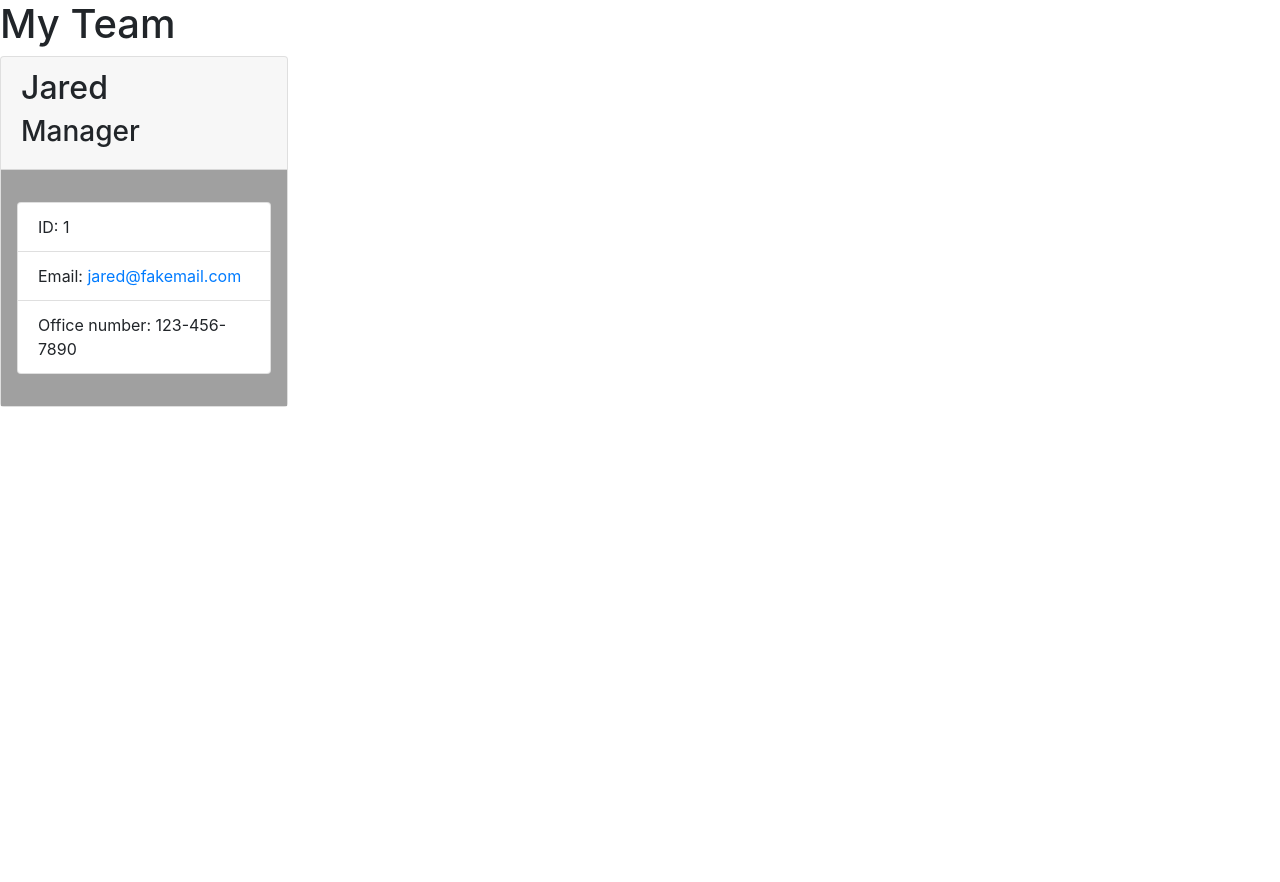
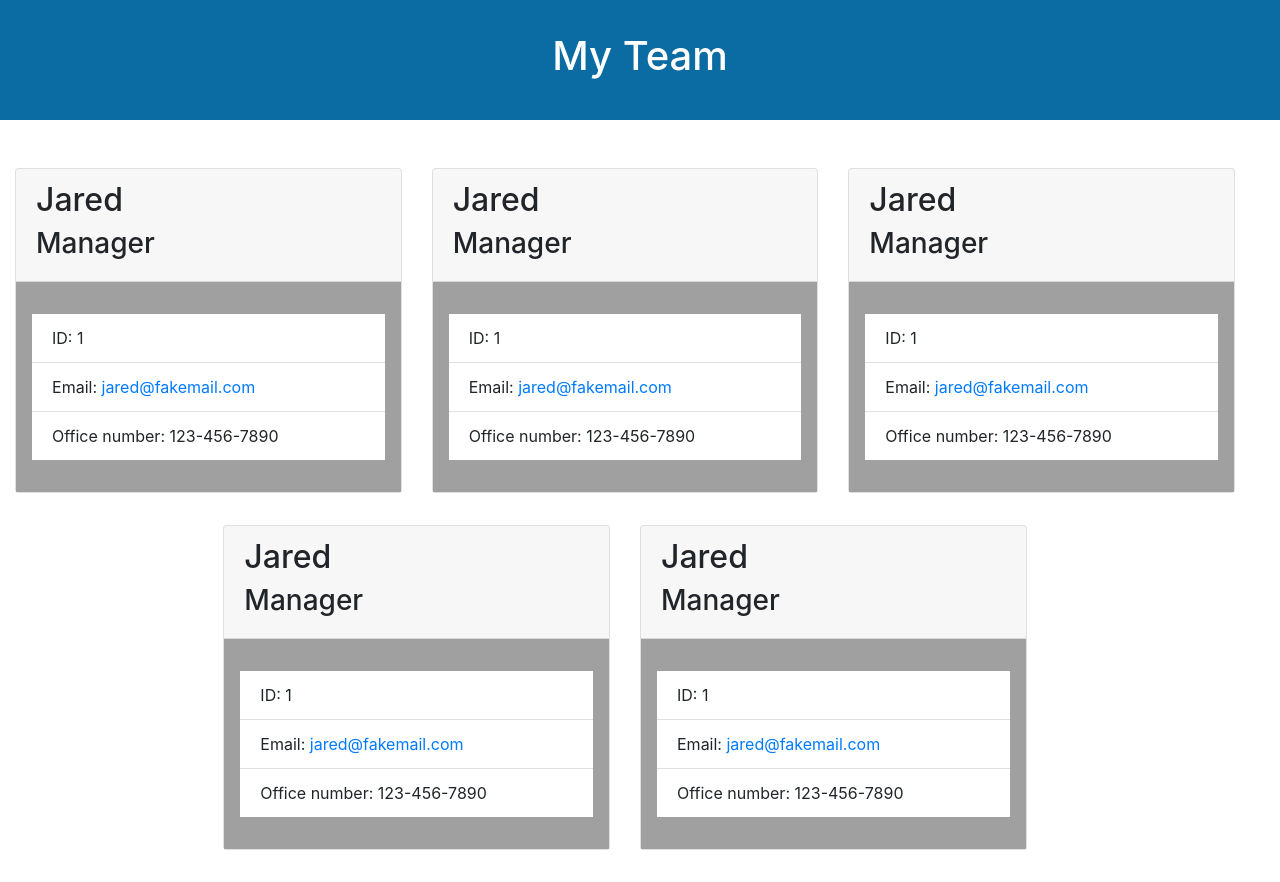
Before and after one commit to arielle-elak/Team-Profile-Generator, a website: page dist/index.html in a window 1280 px wide. Before the commit the page ends 800 px from the top, so only its background shows below. Drawn offline with nearby package versions, Linux system fonts and the light colour scheme.

Commit message:
Replicated flex behavior from example asset image

```diff
--- a/dist/index.html
+++ b/dist/index.html
@@ -15,20 +15,89 @@
     <header>
         <h1>My Team</h1>
     </header>
-    <main>
-        <div class="card" style="width: 18rem;">
+
+    <main class="container-fluid row teamCardGroup">
+
+        <div class="col-12 col-sm-6 col-md-4 col-lg-4">
+            <div class="card teamCard">
                 <div class="card-header">
                     <h2>Jared</h2>
                     <h3>Manager</h3>
                 </div>
                 <div class="outerGroup">
-                <ul class="list-group innerGroup">
+                    <ul class="list-group list-group-flush innerGroup">
                         <li class="list-group-item">ID: 1</li>
                         <li class="list-group-item">Email: <a href="mailto:jared@fakemail.com">jared@fakemail.com</a></li>
                         <li class="list-group-item">Office number: 123-456-7890</li>
                     </ul>
                 </div>
             </div>
+        </div>
+
+        <div class="col-12 col-sm-6 col-md-4 col-lg-4">
+            <div class="card teamCard">
+                <div class="card-header">
+                    <h2>Jared</h2>
+                    <h3>Manager</h3>
+                </div>
+                <div class="outerGroup">
+                    <ul class="list-group list-group-flush innerGroup">
+                        <li class="list-group-item">ID: 1</li>
+                        <li class="list-group-item">Email: <a href="mailto:jared@fakemail.com">jared@fakemail.com</a></li>
+                        <li class="list-group-item">Office number: 123-456-7890</li>
+                    </ul>
+                </div>
+            </div>
+        </div>
+
+        <div class="col-12 col-sm-6 col-md-4 col-lg-4">
+            <div class="card teamCard">
+                <div class="card-header">
+                    <h2>Jared</h2>
+                    <h3>Manager</h3>
+                </div>
+                <div class="outerGroup">
+                    <ul class="list-group list-group-flush innerGroup">
+                        <li class="list-group-item">ID: 1</li>
+                        <li class="list-group-item">Email: <a href="mailto:jared@fakemail.com">jared@fakemail.com</a></li>
+                        <li class="list-group-item">Office number: 123-456-7890</li>
+                    </ul>
+                </div>
+            </div>
+        </div>
+
+        <div class="col-12 col-sm-6 col-md-4 col-lg-4">
+            <div class="card teamCard">
+                <div class="card-header">
+                    <h2>Jared</h2>
+                    <h3>Manager</h3>
+                </div>
+                <div class="outerGroup">
+                    <ul class="list-group list-group-flush innerGroup">
+                        <li class="list-group-item">ID: 1</li>
+                        <li class="list-group-item">Email: <a href="mailto:jared@fakemail.com">jared@fakemail.com</a></li>
+                        <li class="list-group-item">Office number: 123-456-7890</li>
+                    </ul>
+                </div>
+            </div>
+        </div>
+
+        <div class="col-12 col-sm-6 col-md-4 col-lg-4">
+            <div class="card teamCard">
+                <div class="card-header">
+                    <h2>Jared</h2>
+                    <h3>Manager</h3>
+                </div>
+                <div class="outerGroup">
+                    <ul class="list-group list-group-flush innerGroup">
+                        <li class="list-group-item">ID: 1</li>
+                        <li class="list-group-item">Email: <a href="mailto:jared@fakemail.com">jared@fakemail.com</a></li>
+                        <li class="list-group-item">Office number: 123-456-7890</li>
+                    </ul>
+                </div>
+            </div>
+        </div>
+
     </main>
 
 </body>
--- a/dist/style.css
+++ b/dist/style.css
@@ -1,4 +1,23 @@
 /* Team Profile Generator CSS*/
+
+header {
+    text-align: center;
+    flex-flow: row nowrap;
+    justify-content: center;
+    align-items: center;
+    background-color: rgb(11, 107, 163);
+    color: white;
+    padding: 2rem;
+    margin-bottom: 6vh;
+}
+
+.teamCardGroup {
+    justify-content: center;
+}
+
+.teamCard {
+    margin-bottom: 4vh;
+}
 
 .outerGroup {
     background-color: rgb(160, 160, 160);
```
Lines whose indentation alone changed are shown as unchanged.
